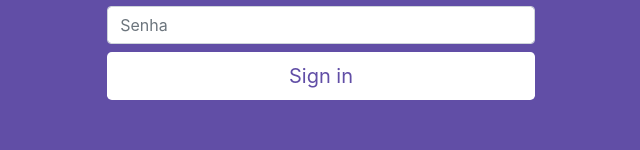
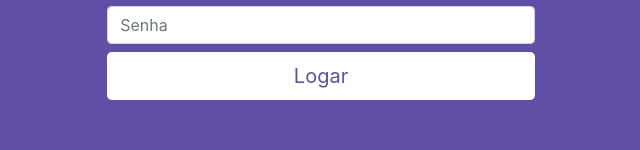
Before and after one commit to Nardogomes/Eventos, a React (Create React App) app: page / in a window 1280 px wide. Shown: the part 327-477 px from the top of the page, without its empty margins (319-959 px from the left). Built offline with nearby package versions, Linux system fonts and the light colour scheme.

Commit message:
Configurando autenticação do usuário. - Importando o firebase no arquivo index.js. - Utilizando o useState para salvar o estado das variáveis email e senha.

```diff
--- a/src/view/login/index.js
+++ b/src/view/login/index.js
@@ -1,7 +1,22 @@
-import React from 'react'
+import React, { useState } from 'react'
 import './login.css'
+import firebase from '../../config/firebase'
+import 'firebase/auth'
 
 function Login() {
+
+    const [email, setEmail] = useState()
+    const [senha, setSenha] = useState()
+
+    function logar() {
+        firebase.auth().signInWithEmailAndPassword(email, senha)
+            .then(resultado => {
+                alert('Usuário logado')
+            }).catch(erro => {
+                alert(erro)
+            })
+    }
+
     return(
         <div className="login-content d-flex align-items-center">
             <form className="form-signin mx-auto">
@@ -9,11 +24,10 @@ function Login() {
                     <h1 className="h3 mb-3 text-white font-weight-bold">Login</h1>
                 </div>
 
-                <input type="email" id="inputEmail" className="form-control my-2" placeholder="Email"/>
+                <input onChange={(e) => setEmail(e.target.value)} type="email" id="inputEmail" className="form-control my-2" placeholder="Email"/>
+                <input onChange={(e) => setSenha(e.target.value)} type="password" id="inputPassword" className="form-control my-2" placeholder="Senha"/>
 
-                <input type="password" id="inputPassword" className="form-control my-2" placeholder="Senha"/>
-
-                <button className="btn btn-lg btn-login btn-block" type="submit">Sign in</button>
+                <button className="btn btn-lg btn-login btn-block" type="button" onClick={logar}>Logar</button>
 
                 <div className="msg-login text-white text-center my-5">
                     <span>Você está conectado. &#10004;</span>
```
